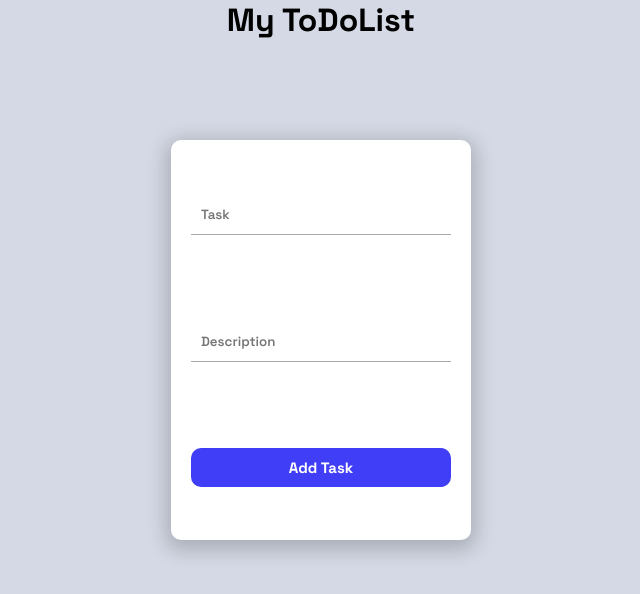
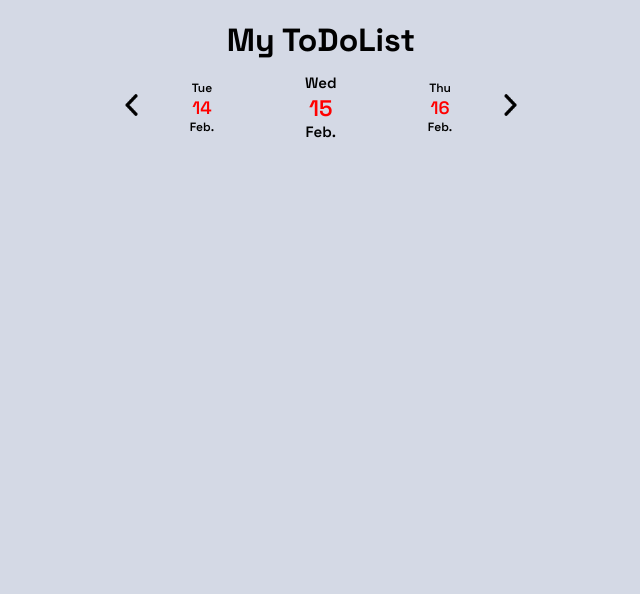
Before and after one commit to AdriMareel/ToDoList, a website: page front/list.html in a window 1280 px wide. Shown: the whole page, without its empty margins (319-959 px from the left). Drawn offline with Linux system fonts and the light colour scheme; no server answers.

Commit message:
datePicker UI and change Date

```diff
--- /dev/null
+++ b/front/datePicker.js
@@ -0,0 +1,38 @@
+const weekday = ["Sun","Mon","Tue","Wed","Thu","Fri","Sat"];
+const months = ["Jan","Feb","Mar","Apr","May","Jun","Jul","Aug","Sept","Oct","Nov","Dec"];
+let date = new Date();
+console.log(date.getMonth());
+
+//fill the datepicker with the current day
+function updateDatePicker(date){
+	//day - 1
+	let dateMinusOne = new Date(date);
+	dateMinusOne.setDate(date.getDate() - 1);
+	document.getElementsByClassName("day-shorten")[0].innerHTML = weekday[dateMinusOne.getDay()];
+	document.getElementsByClassName("number")[0].innerHTML = dateMinusOne.getDate();
+	document.getElementsByClassName("month-shorten")[0].innerHTML = months[dateMinusOne.getMonth()] + ".";
+
+	//day
+	document.getElementsByClassName("day-shorten")[1].innerHTML = weekday[date.getDay()];
+	document.getElementsByClassName("number")[1].innerHTML = date.getDate();
+	document.getElementsByClassName("month-shorten")[1].innerHTML = months[date.getMonth()] + ".";
+
+	//day + 1
+	let datePlusOne = new Date(date);
+	datePlusOne.setDate(date.getDate() + 1);
+	document.getElementsByClassName("day-shorten")[2].innerHTML = weekday[datePlusOne.getDay()];
+	document.getElementsByClassName("number")[2].innerHTML = datePlusOne.getDate();
+	document.getElementsByClassName("month-shorten")[2].innerHTML = months[datePlusOne.getMonth()] + ".";
+}
+updateDatePicker(date);
+
+//change the datepicker when the user clicks on the arrows
+document.getElementsByClassName('left-arrow')[0].addEventListener('click', function(){
+	date.setDate(date.getDate() - 1);
+	updateDatePicker(date);
+});
+
+document.getElementsByClassName('right-arrow')[0].addEventListener('click', function(){
+	date.setDate(date.getDate() + 1);
+	updateDatePicker(date);
+});
--- a/front/list.html
+++ b/front/list.html
@@ -20,6 +20,8 @@
 		post data to the back with the /addTask route
 		returns the data to the front
 	-->
+
+	<!--
 	<form onsubmit="addTask()">
 		<div class="input-wrapper">
 			<input type="text" name="task" placeholder="Task">
@@ -30,12 +32,44 @@
 
 		<button class="submit-button" type="submit">Add Task</button>
 	</form>
+	-->
+	<div class="scrolling-list">
+		<div class="date-picker">
+			<div class="left-arrow">
+				<img src="img/left-arrow.png" alt="">
+			</div>
 
+			<div class="dates-list">
+				<div class="date">
+					<p class="day-shorten">Mon</p>
+					<p class="number">1</p>
+					<p class="month-shorten">Jan</p>
+				</div>
 
-	<ul id="taskList">
+				<div class="date selected">
+					<p class="day-shorten">Tue</p>
+					<p class="number">2</p>
+					<p class="month-shorten">Jan</p>
+				</div>
 
-	</ul>
+				<div class="date">
+					<p class="day-shorten">Wed</p>
+					<p class="number">3</p>
+					<p class="month-shorten">Jan</p>
+				</div>
+			</div>
 
+			<div class="right-arrow">
+				<img src="img/right-arrow.png" alt="">
+			</div>
+		</div>
+
+		<ul id="taskList">
+
+		</ul>
+	</div>
+
+	<script src="datePicker.js"></script>
 	<script src="manageTask.js"></script>
 </body>
 </html>
--- a/front/style.css
+++ b/front/style.css
@@ -113,4 +113,61 @@ input{
 .title{
 	width: 100%;
 	text-align: center;
+	margin: 20px 0;
 }
+
+.scrolling-list{
+	margin: auto;
+	width: 400px;
+	display: flex;
+	flex-direction: column;
+	align-items: center;
+}
+
+.date-picker{
+	width: 100%;
+	display: flex;
+	align-items: center;
+	justify-content: space-around;
+}
+
+.left-arrow, .right-arrow{
+	cursor: pointer;
+	width: 24px;
+}
+
+.left-arrow img,.right-arrow img{
+	width: 100%;
+}
+
+.dates-list{
+	display: flex;
+	flex-direction: row;
+	justify-content: space-around;
+	align-items: center;
+	width: 100%;
+
+}
+
+.date{
+	width: 15%;
+	display: flex;
+	flex-direction: column;
+	align-items: center;
+	justify-content: center;
+}
+
+.date .day-shorten, .date .month-shorten{
+	font-size: 12px;
+	font-weight: 600;
+}
+
+.date .number{
+	font-size: 18px;
+	font-weight: 600;
+	color: red;
+}
+
+.selected{
+	transform: scale(1.25);
+}
```
Also changed, not shown: front/img/left-arrow.png (added), front/img/right-arrow.png (added).
